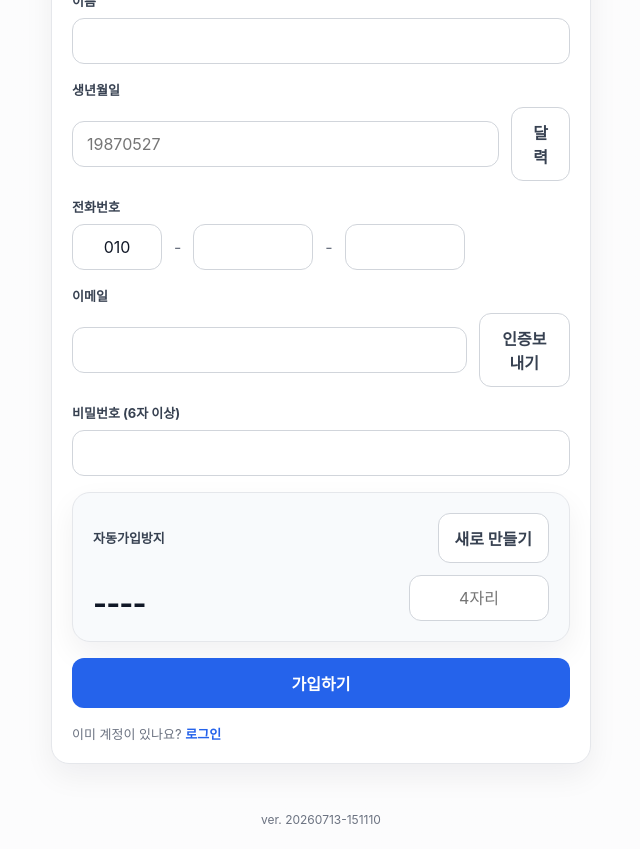
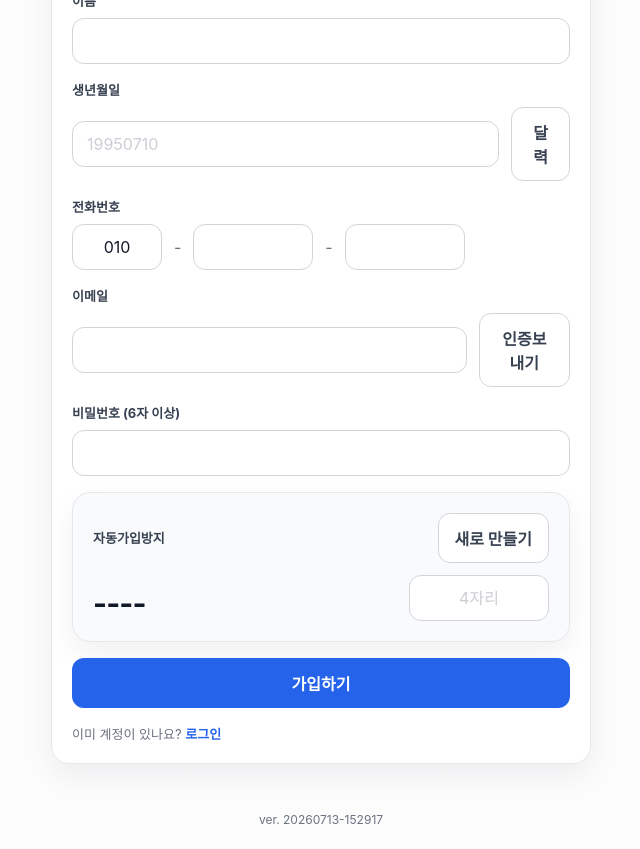
Before and after one commit to hanhwasung32421-source/youcencrm, a Next.js app: page /signup in a window 1280 px wide. Shown: the part 400-1249 px from the top of the page, without its empty margins (319-959 px from the left). Built offline with nearby package versions, Linux system fonts and the light colour scheme; no server answers.

Commit message:
ui: soften birthdate placeholder and update example

```diff
--- a/app/globals.css
+++ b/app/globals.css
@@ -334,6 +334,11 @@ textarea {
   transition: 0.15s ease;
 }
 
+.input::placeholder,
+.textarea::placeholder {
+  color: rgba(107, 114, 128, 0.35);
+}
+
 .input:focus,
 .select:focus,
 .textarea:focus {
--- a/app/signup/page.tsx
+++ b/app/signup/page.tsx
@@ -160,7 +160,7 @@ export default function SignupPage() {
                 className="input"
                 value={birthDate}
                 onChange={(e) => setBirthDate(e.target.value.replace(/[^\d]/g, '').slice(0, 8))}
-                placeholder="19870527"
+                placeholder="19950710"
               />
               <button
                 className="button secondary"
--- a/lib/generated-version.ts
+++ b/lib/generated-version.ts
@@ -1 +1 @@
-export const BUILD_VERSION = '20260713-151110'
+export const BUILD_VERSION = '20260713-152917'
```
